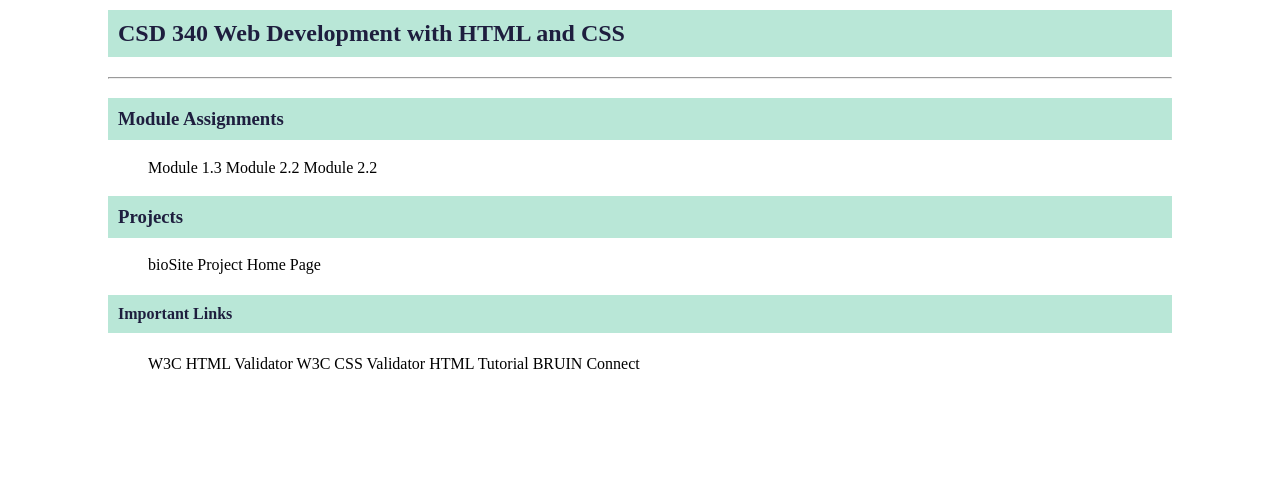
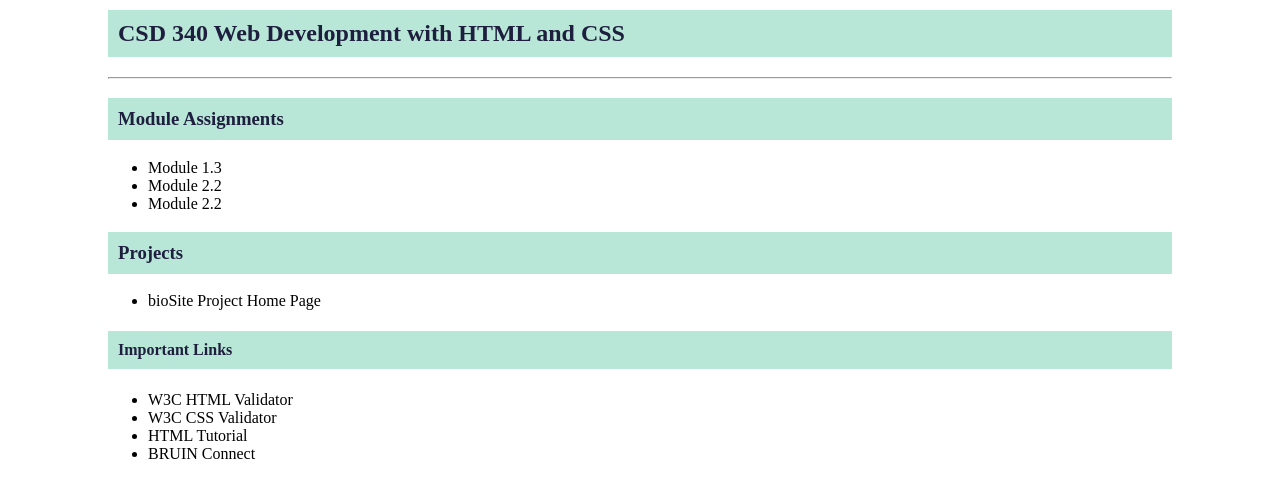
Before and after one commit to manoogi/csd-340, a plain HTML site: page index.html in a window 1280 px wide. Shown: the part 118-616 px from the top of the page. Drawn offline with Linux system fonts and the light colour scheme.

Commit message:
Update index.html
1/19/23 3:42 PM

```diff
--- a/index.html
+++ b/index.html
@@ -17,20 +17,20 @@
 	<hr />
 	<h3>Module Assignments</h3>
 	<ul>
-		<a href="module-2/richey_mod1_3">Module 1.3</a>
-		<a href="module-2/richey_mod2_2">Module 2.2</a>
-		<a href="module-2/richey_mod2_2">Module 2.2</a>
+		<li><a href="module-2/richey_mod1_3">Module 1.3</a></li>
+		<li><a href="module-2/richey_mod2_2">Module 2.2</a></li>
+		<li><a href="module-2/richey_mod2_2">Module 2.2</a></li>
 	</ul>
 	<h3>Projects</h3>
 	<ul>
-		<a href="">bioSite Project Home Page</a>
+		<li><a href="">bioSite Project Home Page</a></li>
 	</ul>
 	<h4>Important Links</h4>
 	<ul>
-		<a href="https://validator.w3.org/">W3C HTML Validator</a>
-		<a href="http://jigsaw.w3.org/css-validator/ ">W3C CSS Validator</a>
-		<a href="https://www.w3schools.com/html/">HTML Tutorial</a>
-		<a href="https://bruinconnect.bellevue.edu/">BRUIN Connect</a>
+		<li><a href="https://validator.w3.org/">W3C HTML Validator</a></li>
+		<li><a href="http://jigsaw.w3.org/css-validator/ ">W3C CSS Validator</a></li>
+		<li><a href="https://www.w3schools.com/html/">HTML Tutorial</a></li>
+		<li><a href="https://bruinconnect.bellevue.edu/">BRUIN Connect</a></li>
 	</ul>
 	</div>
 </body>
```
